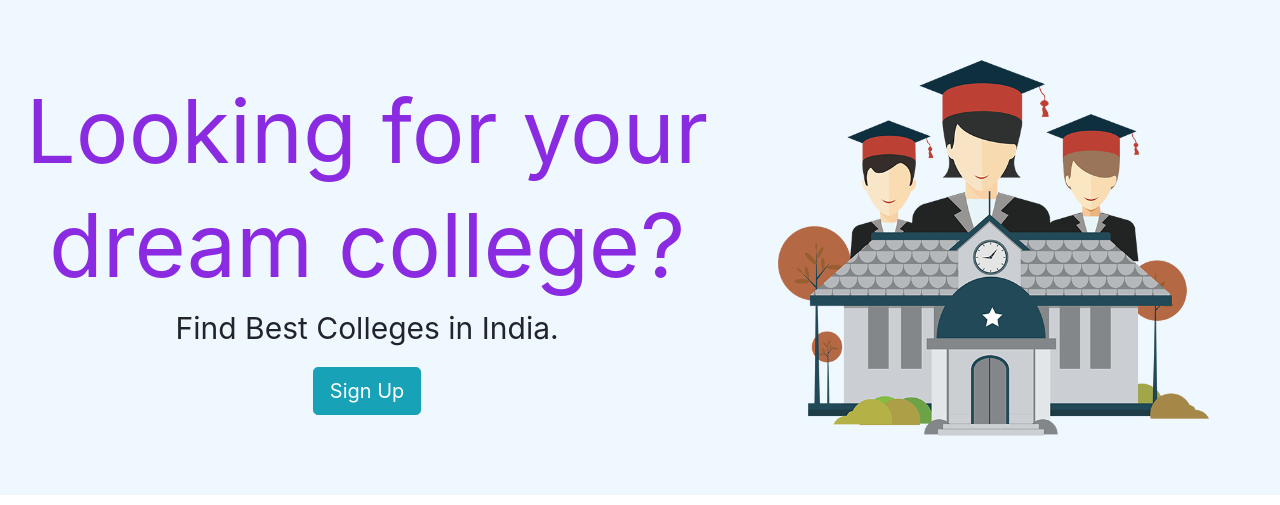
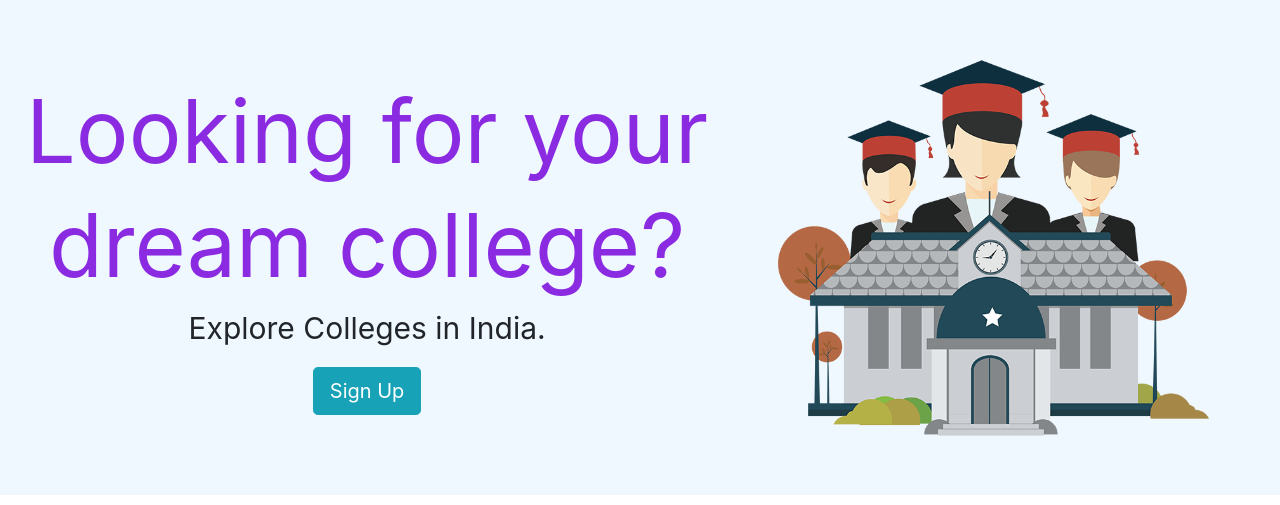
Before and after one commit to deepsh1210/College-Search, a PHP site: page /home.php in a window 1280 px wide. Shown: the part 73-578 px from the top of the page. Run offline with PHP 8.4, Linux system fonts and the light colour scheme; data that the repository does not hold is empty.

Commit message:
Update home.php

```diff
--- a/home.php
+++ b/home.php
@@ -172,7 +172,7 @@ text-align:center;
 						<h1 class="display-2 text-center" style="color:#8A2BE2;"><b>Looking for your</b></h1>
 						<h1 class="display-2 text-center" style="color:#8A2BE2;"><b>dream college?</b></h1>
 						<div class="text-center">
-							<p class="text-center" style="font-size: 30px;">Find Best Colleges in India.</p>
+							<p class="text-center" style="font-size: 30px;">Explore Colleges in India.</p>
 							<a href="register.php" class="btn btn-info btn-lg" style="margin:auto;">Sign Up</a>
 						</div>
 
```
